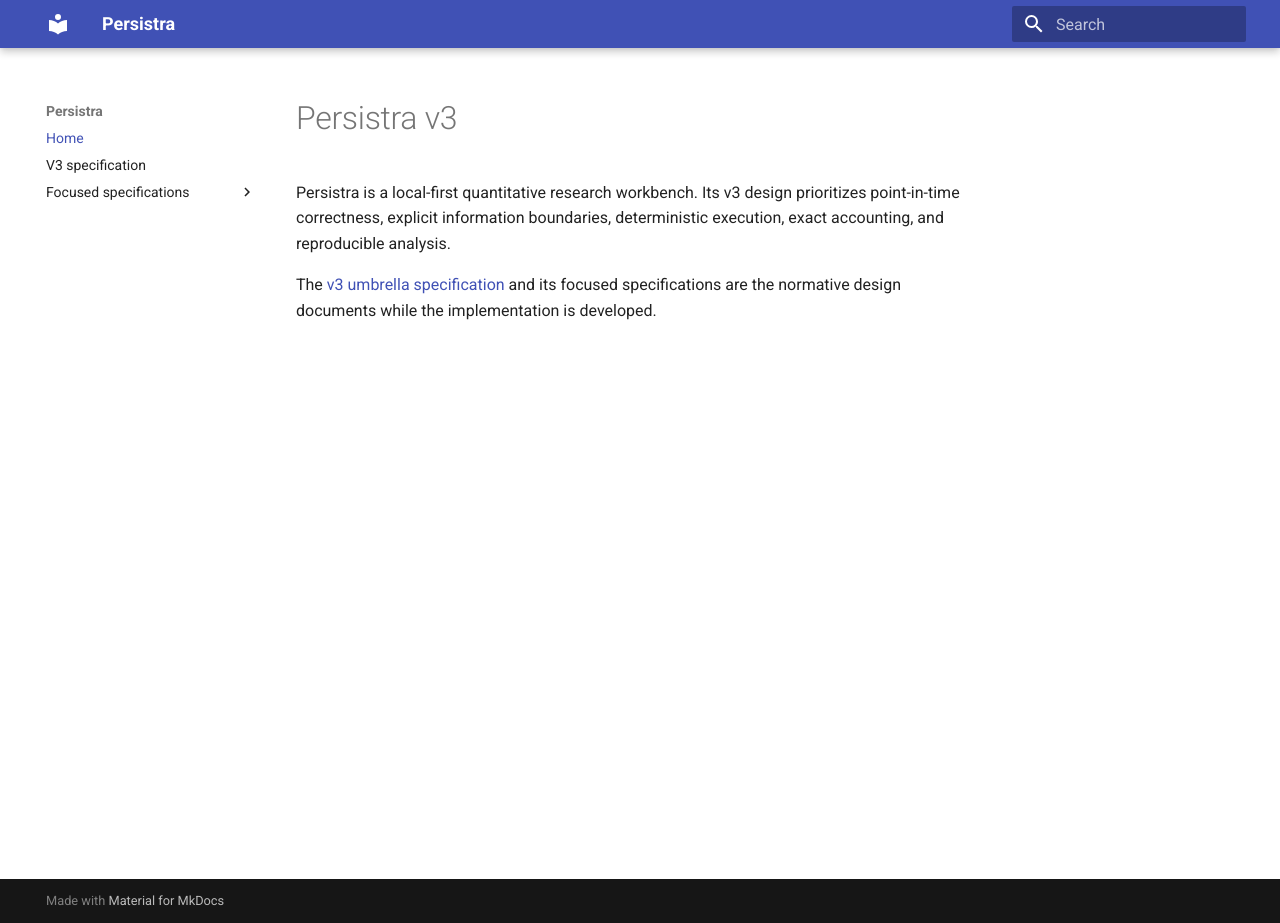
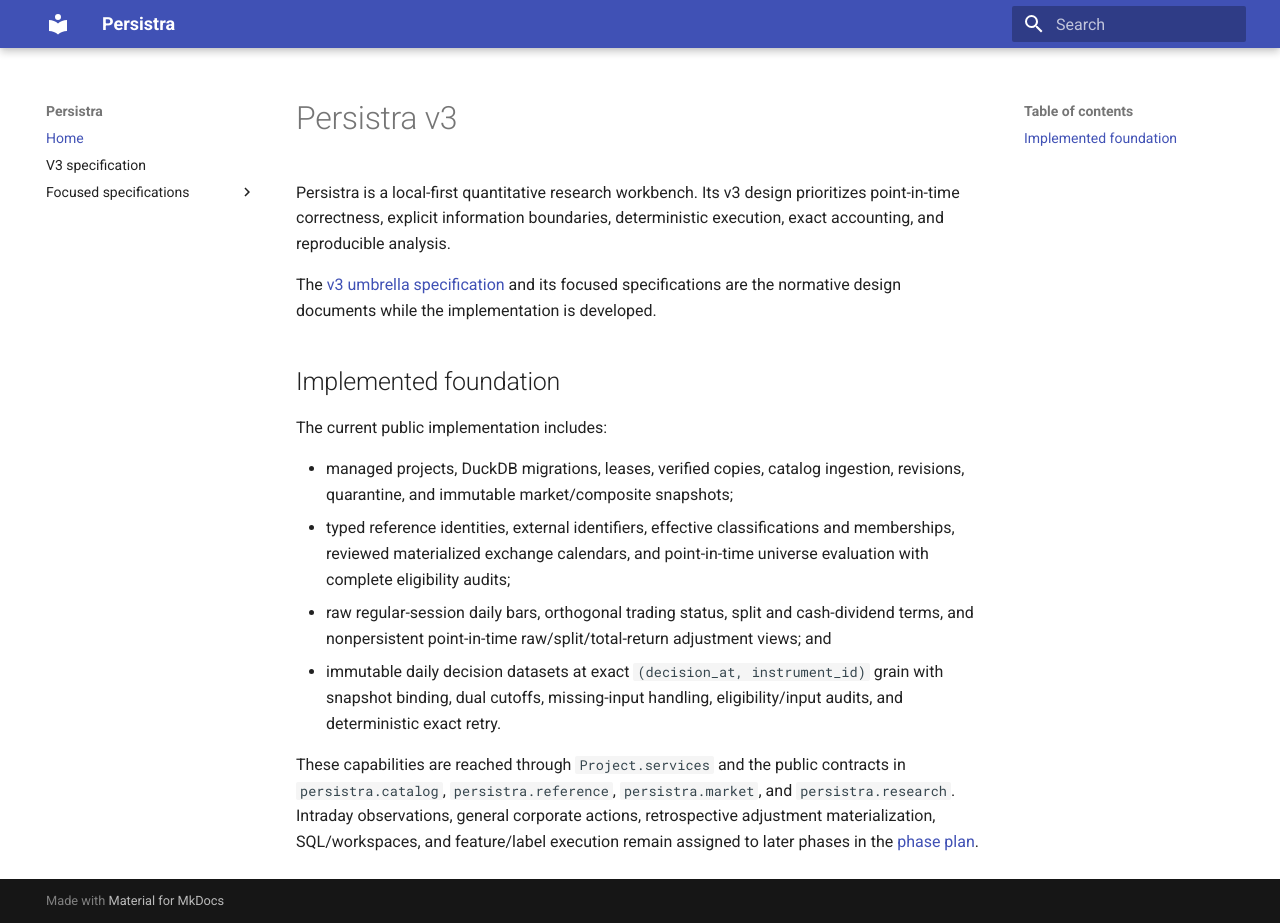
Before and after one commit to fallblu/persistra, an MkDocs documentation site: the page built from docs/index.md, in a window 1280 px wide and 923 px high. Built offline with MkDocs 1.6.1 and Material for MkDocs 9.7.7, drawn with Linux system fonts in a browser that asks for light colours.

Commit message:
docs: document daily research foundation

```diff
--- a/docs/index.md
+++ b/docs/index.md
@@ -6,3 +6,24 @@
 
 The [v3 umbrella specification](v3/v3-spec.md) and its focused specifications are the
 normative design documents while the implementation is developed.
+
+## Implemented foundation
+
+The current public implementation includes:
+
+- managed projects, DuckDB migrations, leases, verified copies, catalog ingestion,
+  revisions, quarantine, and immutable market/composite snapshots;
+- typed reference identities, external identifiers, effective classifications and
+  memberships, reviewed materialized exchange calendars, and point-in-time universe
+  evaluation with complete eligibility audits;
+- raw regular-session daily bars, orthogonal trading status, split and cash-dividend
+  terms, and nonpersistent point-in-time raw/split/total-return adjustment views; and
+- immutable daily decision datasets at exact `(decision_at, instrument_id)` grain with
+  snapshot binding, dual cutoffs, missing-input handling, eligibility/input audits, and
+  deterministic exact retry.
+
+These capabilities are reached through `Project.services` and the public contracts in
+`persistra.catalog`, `persistra.reference`, `persistra.market`, and
+`persistra.research`. Intraday observations, general corporate actions, retrospective
+adjustment materialization, SQL/workspaces, and feature/label execution remain assigned to
+later phases in the [phase plan](v3/phase-plan.md).
```
